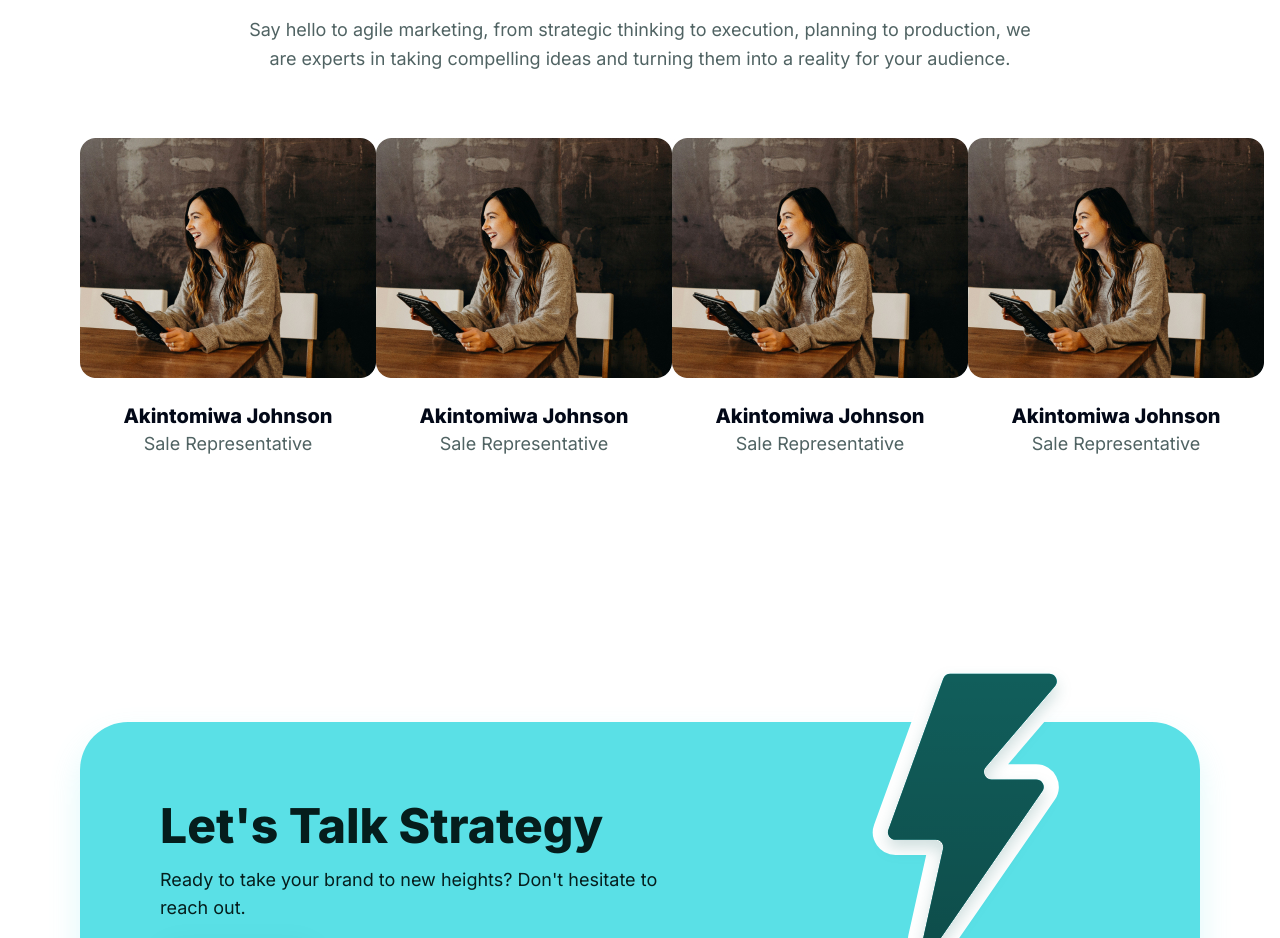
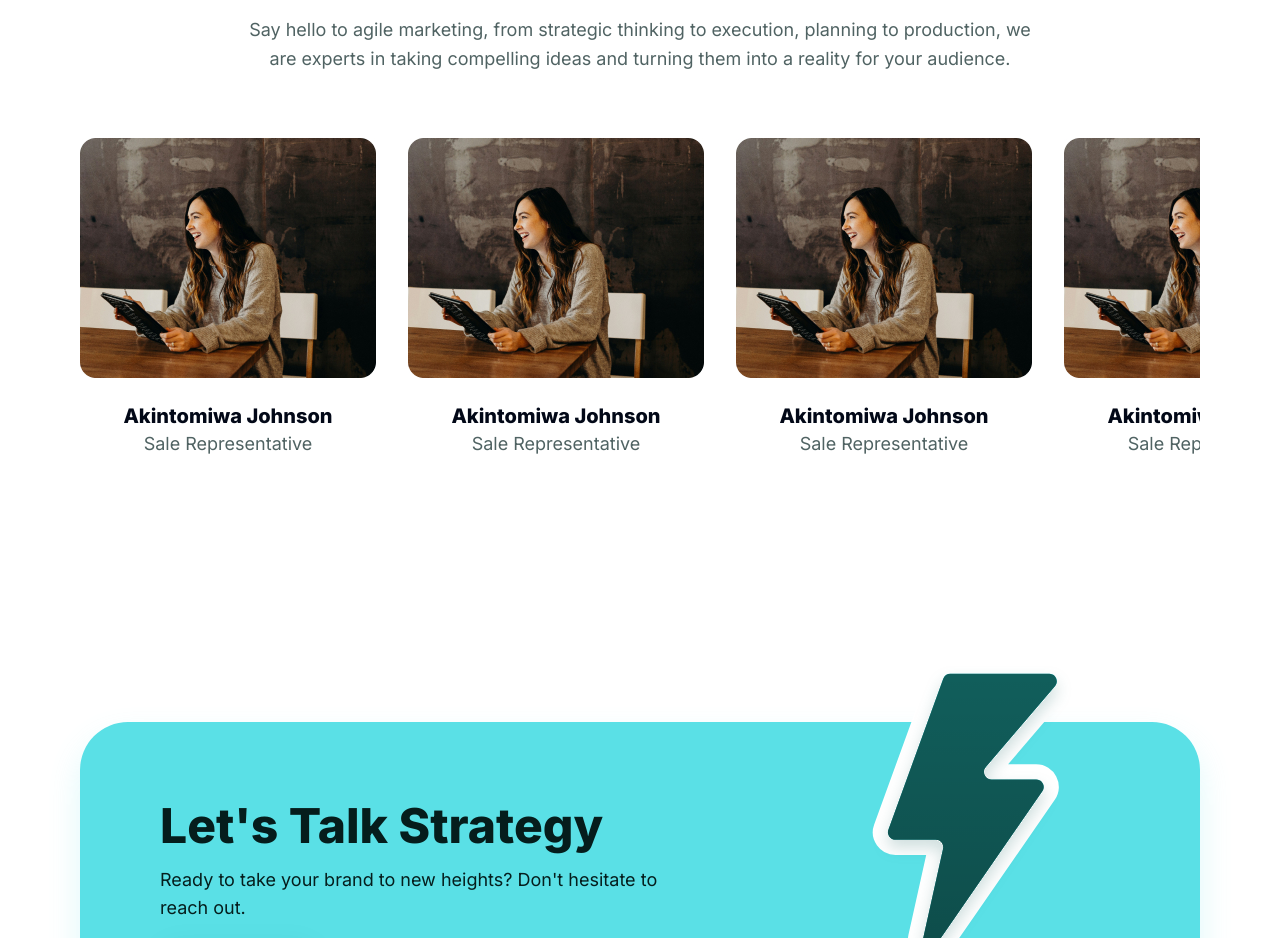
Before and after one commit to OGEmanuel/switch-online, a Next.js app: page /about-us in a window 1280 px wide. Shown: the part 2640-3578 px from the top of the page. Built offline with nearby package versions, Linux system fonts and the light colour scheme.

Commit message:
Members bug fixed

```diff
--- a/app/about-us/page.tsx
+++ b/app/about-us/page.tsx
@@ -43,8 +43,8 @@ const AboutUs = () => {
       </div>
       <ScribbleText header="We blend creative and performance">
         <>
-          There aren&apos;t many creative agencies that understand performance and
-          performance agencies that understand creative. <br />
+          There aren&apos;t many creative agencies that understand performance
+          and performance agencies that understand creative. <br />
           This is where we&apos;re different. <br />
           Whether we&apos;re helping to grow your Social communities, deliver
           performance-driven Paid Media, produce social-first Creative or
@@ -66,13 +66,13 @@ const AboutUs = () => {
             Our approach hinges on outcomes, not just outputs
           </p>
           <p className="text-lg text-[#506363] leading-[1.8rem] mb-8">
-            Results are our compass, and we&apos;re not here to just tick boxes with
-            you; we&apos;re committed to making a real impact on your business.{" "}
-            <br />
+            Results are our compass, and we&apos;re not here to just tick boxes
+            with you; we&apos;re committed to making a real impact on your
+            business. <br />
             <br />
             Our focus is sharp, targeting measurable outcomes that matter to
-            you. With us, it&apos;s not just about effort; it&apos;s about tangible
-            results driving your success. <br />
+            you. With us, it&apos;s not just about effort; it&apos;s about
+            tangible results driving your success. <br />
             The results-driven Social first agency you&apos;ve been looking for.
           </p>
           <Button asChild>
@@ -97,7 +97,7 @@ const AboutUs = () => {
             and turning them into a reality for your audience.
           </p>
         </div>
-        <div className="flex justify-between">
+        <div className="flex justify-between gap-8 overflow-auto">
           <TeamMember />
           <TeamMember />
           <TeamMember />
```
